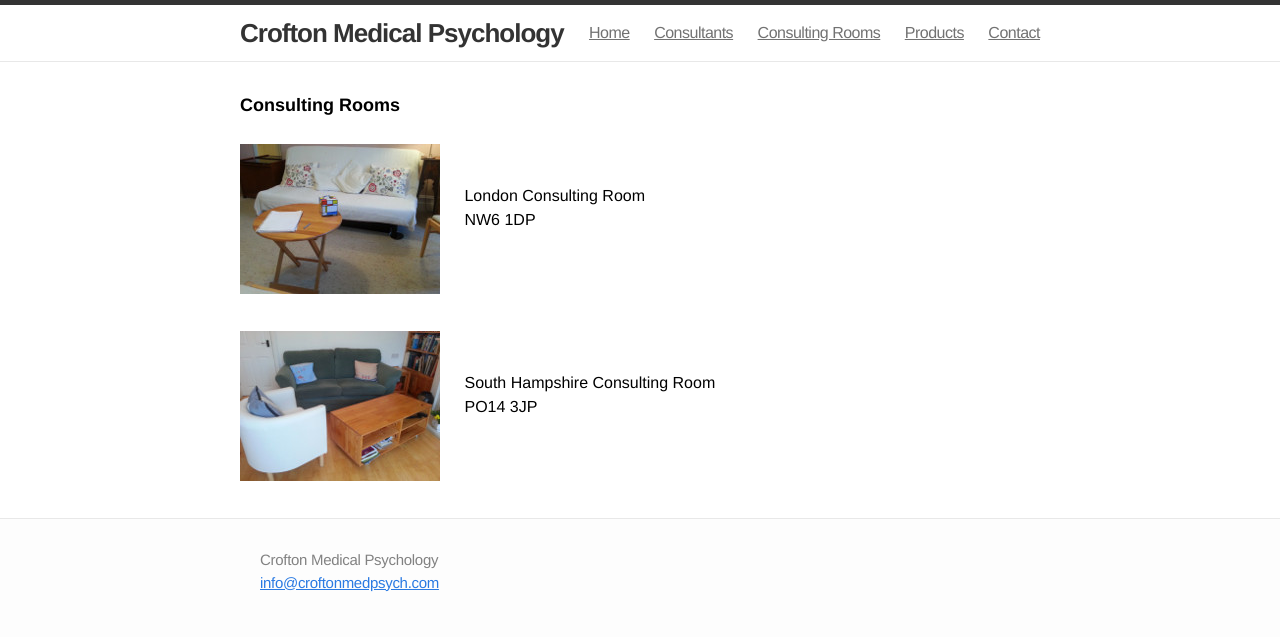
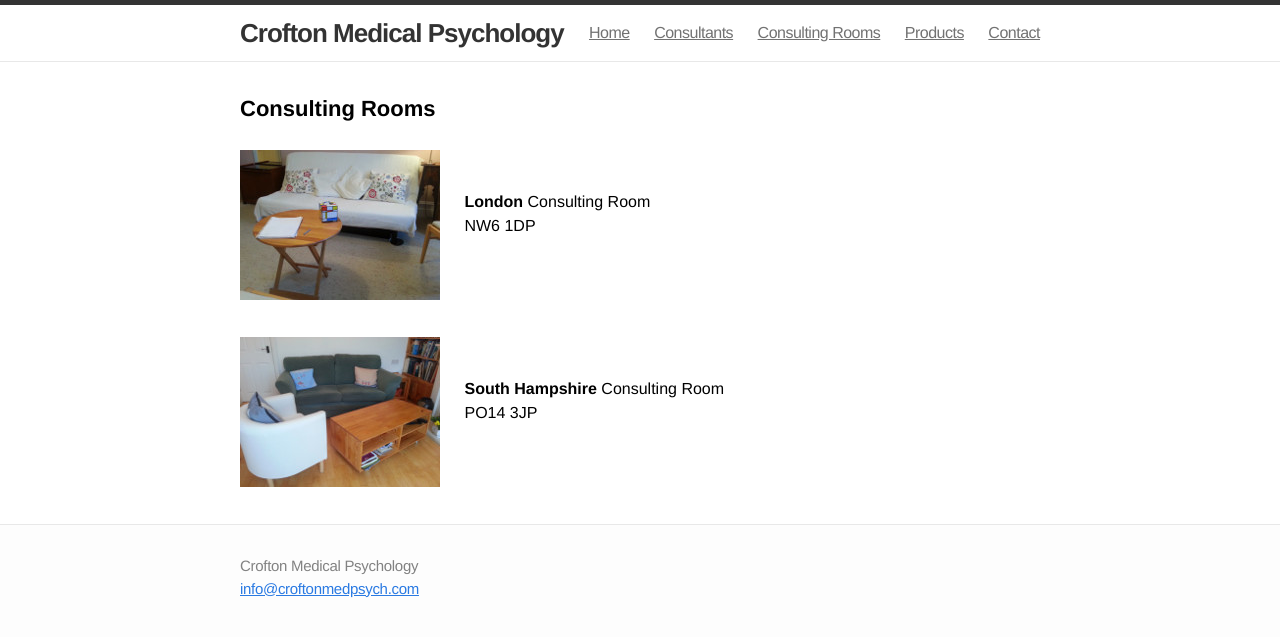
Before and after one commit to croftonmedpsych/croftonmedpsych.github.io, a Jekyll site: the page built from rooms/index.html, in a window 1280 px wide. Shown: the top 637 px of the page. Built offline with Jekyll 4.4.1, drawn with Linux system fonts in a browser that asks for light colours.

Commit message:
fix some styling

```diff
--- a/css/main.css
+++ b/css/main.css
@@ -26,7 +26,8 @@ a.site-title       { text-decoration: none; }
 a.site-title:hover { color: #000; text-decoration: underline; }
 
 ul, li {
-  margin-left: 10px;
+  margin: 0;
+  padding: 0;
 }
 
 /* Utility */
@@ -156,7 +157,7 @@ ul, li {
 
 .home h1 {
   margin-bottom: 25px;
-  font-size: 18px;
+  font-size: 22px;
   font-weight: bold;
 }
 
--- a/css/site.css
+++ b/css/site.css
@@ -1,7 +1,8 @@
 /* -------------------- SITE SPECIFIC -------------------------- */
 
-ul, li {
-  margin-left: 10px;
+.home ul, .home li {
+  position: relative;
+  left: 10px;
 }
 
 .hero {
@@ -12,26 +13,7 @@ ul, li {
 .room:first-of-type {
   margin-bottom: 30px;
 }
-#consultants {
-  text-align: center;
-}
 
-.consultant {
-  margin-bottom: 40px;
-}
-
-.consultant .name {
-  display: inline-block;
-  vertical-align: middle;
-  width: 360px;
-  margin: 20px 60px 20px 60px;
-}
-
-.consultant img {
-  display: inline-block;
-  vertical-align: middle;
-  width: 100px;
-}
 .associations a {
     margin-right: 20px;
 }
@@ -58,10 +40,6 @@ ul, li {
 }
 
 @media screen and (min-width: 600px) {
-  /*.hero, .container {
-    display: inline-block;
-    vertical-align: top;
-  }*/
 
   .hero {
     /*margin: 0 20px;*/
@@ -81,4 +59,25 @@ ul, li {
     vertical-align: top;
     margin-top: 40px;
   }
+
+  #consultants {
+  text-align: center;
 }
+
+  .consultant {
+    margin-bottom: 40px;
+  }
+
+  .consultant .name {
+    display: inline-block;
+    vertical-align: middle;
+    width: 360px;
+    margin: 20px 60px 20px 60px;
+  }
+
+  .consultant img {
+    display: inline-block;
+    vertical-align: middle;
+    width: 100px;
+  }
+}
--- a/products/index.html
+++ b/products/index.html
@@ -11,7 +11,7 @@ order: 4
 
     <a href="https://sites.google.com/a/simplyhealthandwellbeing.org/www/"><img src="http://ecx.images-amazon.com/images/I/41UiD-wxY8L._SX200_QL80_.jpg" /></a>
 
-    <p><a href="https://sites.google.com/a/simplyhealthandwellbeing.org/www/"><strong>Simply Pain video</strong></a> is an introduction to the difficult subject of chronic pain.  It is based on a lecture by <a href="/consultants">Jane M. Green</a>BSc CPsychol AFBPsS, Registered Clinical Psychologist specialising in pain management.</p>
+    <p><a href="https://sites.google.com/a/simplyhealthandwellbeing.org/www/"><strong>Simply Pain video</strong></a> is an introduction to the difficult subject of chronic pain.  It is based on a lecture by <a href="/consultants">Jane M. Green</a> BSc CPsychol AFBPsS, Registered Clinical Psychologist specialising in pain management.</p>
 
   </div>
 
--- a/rooms/index.html
+++ b/rooms/index.html
@@ -13,7 +13,7 @@ order: 3
 
       <a href="/assets/london-room.jpg"><img src="/assets/london-room-thumb.jpg" /></a>
 
-      <p class="room-desc">London Consulting Room <br />
+      <p class="room-desc"><strong>London</strong> Consulting Room <br />
       NW6 1DP</p>
 
     </section>
@@ -21,7 +21,7 @@ order: 3
     <section class="room">
 
       <a href="/assets/hampshire-room.jpg"><img src="/assets/hampshire-room-thumb.jpg" /></a>
-      <p class="room-desc">South Hampshire Consulting Room <br />
+      <p class="room-desc"><strong>South Hampshire</strong> Consulting Room<br />
       PO14 3JP</p>
 
     </section>
```
